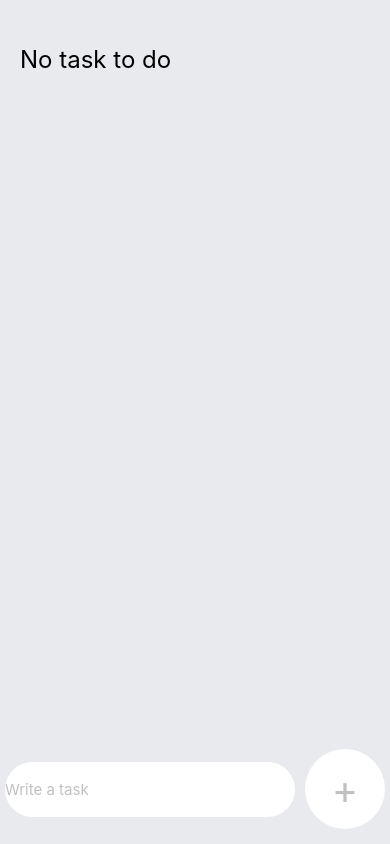
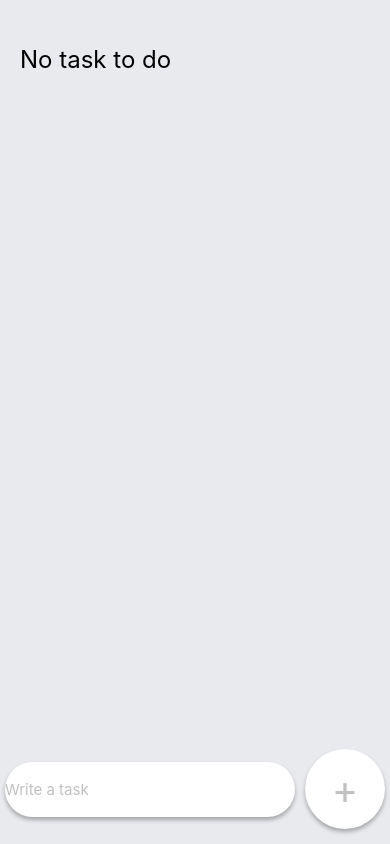
Before and after one commit to OwenRamire/to-do-list-using-context, a React Native app: screen / in a window 390 px wide. Built offline with nearby package versions, Linux system fonts and the light colour scheme.

Commit message:
Add shadows

```diff
--- a/src/views/ToDo/components/AddNewTask.js
+++ b/src/views/ToDo/components/AddNewTask.js
@@ -62,6 +62,14 @@ const styles = StyleSheet.create({
     backgroundColor: Colors.white,
     color: Colors.txtGray,
     fontSize: 15,
+    shadowColor: Colors.shadowColor,
+    shadowOffset: {
+      width: 0,
+      height: 3,
+    },
+    shadowOpacity: 0.29,
+    shadowRadius: 4.65,
+    elevation: 7,
   },
   btnAddTask: {
     display: 'flex',
@@ -71,6 +79,14 @@ const styles = StyleSheet.create({
     height: 80,
     borderRadius: 40,
     backgroundColor: Colors.white,
+    shadowColor: Colors.shadowColor,
+    shadowOffset: {
+      width: 0,
+      height: 3,
+    },
+    shadowOpacity: 0.29,
+    shadowRadius: 4.65,
+    elevation: 7,
   },
   btnContAddTask: {
     color: Colors.txtGray,
--- a/src/views/ToDo/components/Colors.js
+++ b/src/views/ToDo/components/Colors.js
@@ -4,4 +4,5 @@ export const Colors = {
   blue: '#55BCF6',
   txtGray: '#C0C0C0',
   bluePoint: 'rgba(85, 188, 246, 0.4)',
+  shadowColor: '#000',
 };
--- a/src/views/ToDo/components/TaskItem.js
+++ b/src/views/ToDo/components/TaskItem.js
@@ -31,6 +31,14 @@ const styles = StyleSheet.create({
     paddingRight: 15,
     backgroundColor: Colors.white,
     borderRadius: 15,
+    shadowColor: Colors.shadowColor,
+    shadowOffset: {
+      width: 0,
+      height: 3,
+    },
+    shadowOpacity: 0.29,
+    shadowRadius: 4.65,
+    elevation: 7,
   },
   contentTask: {
     display: 'flex',
```
